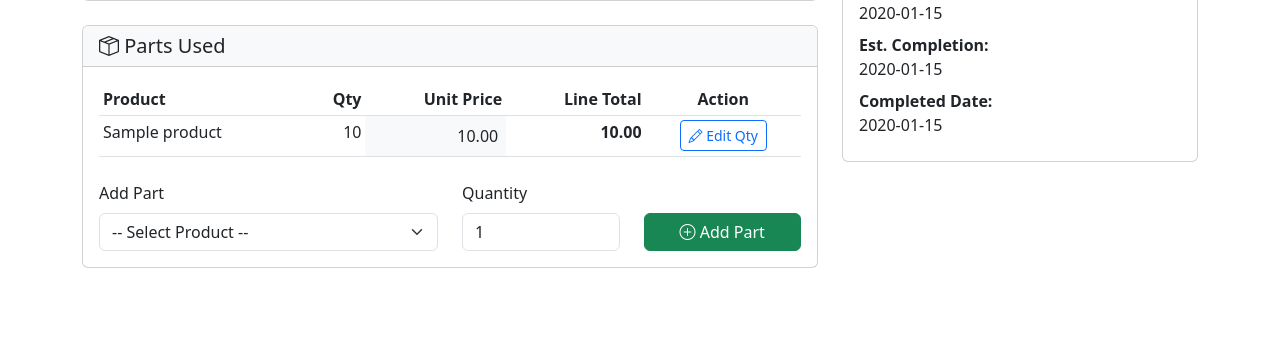
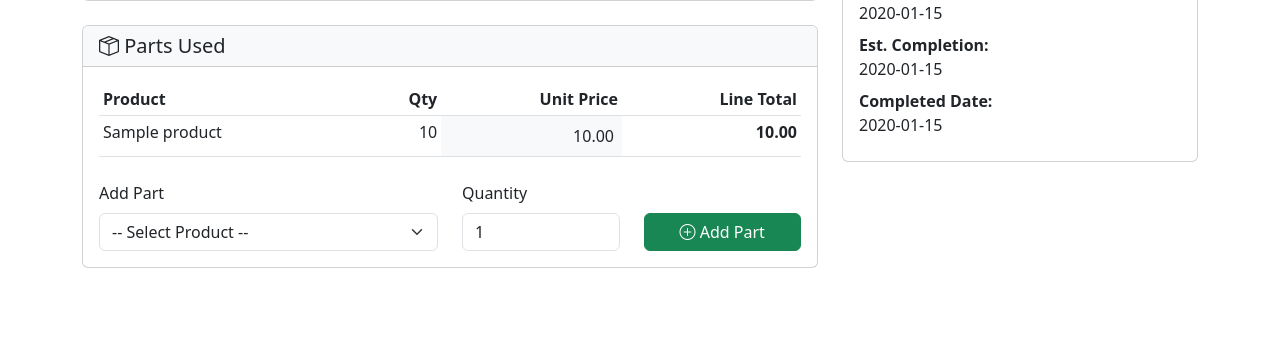
Before and after one commit to busanokirby/jc-web-v2, a Flask app: page /repairs/1 in a window 1280 px wide. Shown: the part 1148-1498 px from the top of the page. Run offline with Flask 3, Linux system fonts and the light colour scheme; a user stored in the database is signed in; tables that the repository leaves empty hold one stand-in row (values such as "Sample post").

Commit message:
Update repair details

```diff
--- a/templates/repairs/repair_detail.html
+++ b/templates/repairs/repair_detail.html
@@ -148,7 +148,7 @@
                                 <th class="text-end">Qty</th>
                                 <th class="text-end">Unit Price</th>
                                 <th class="text-end">Line Total</th>
-                                <th class="text-center">Action</th>
+                                <!--<th class="text-center">Action</th>-->
                             </tr>
                         </thead>
                         <tbody>
@@ -161,11 +161,11 @@
                                     <input type="number" class="form-control form-control-sm price-input" style="display:none; width:100px;" step="0.01" min="0" value="{{ part.unit_price }}">
                                 </td>
                                 <td class="text-end fw-bold line-total-cell">{{ part.line_total|currency }}</td>
-                                <td class="text-center">
+                                <!--<td class="text-center">
                                     <button type="button" class="btn btn-sm btn-outline-primary edit-qty-btn" data-part-id="{{ part.id }}" data-bs-toggle="modal" data-bs-target="#editQtyModal">
                                         <i class="bi bi-pencil"></i> Edit Qty
                                     </button>
-                                </td>
+                                </td>-->
                             </tr>
                             {% endfor %}
                         </tbody>
```
